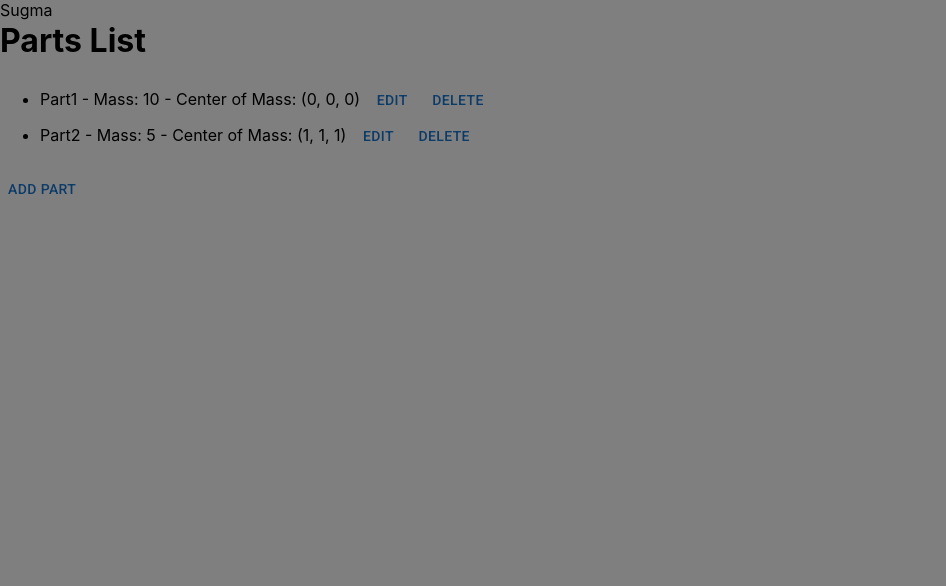
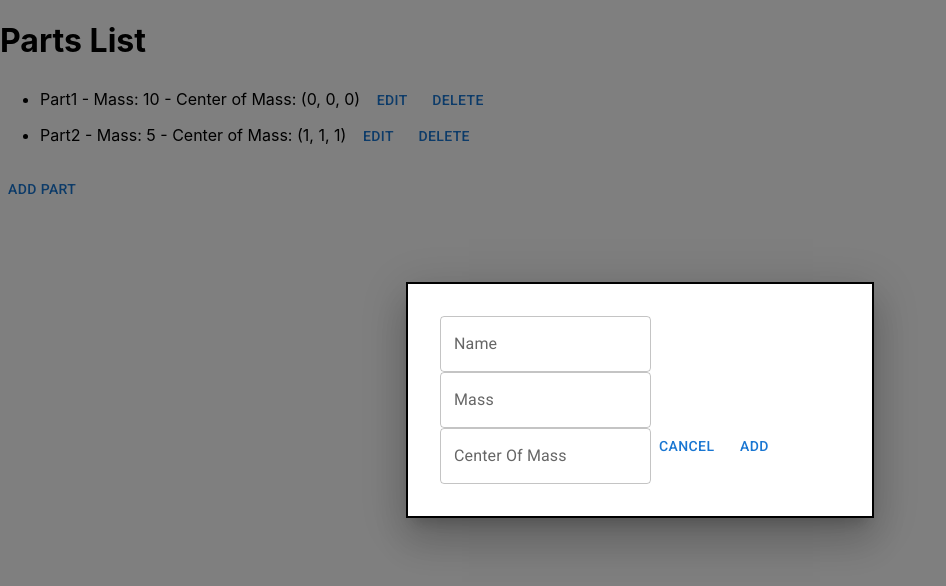
Before and after one commit to Rabadunk/BoatAssetManager, a React (Create React App) app: page / in a window 1280 px wide. Both pictures are taken after a click on the button "ADD PART". Shown: the top 586 px of the page, without its empty margins (0-946 px from the left). Built offline with nearby package versions, Linux system fonts and the light colour scheme.

Commit message:
made modal box add parts

```diff
--- a/src/components/PartsList/PartsList.js
+++ b/src/components/PartsList/PartsList.js
@@ -1,6 +1,8 @@
 import { useState } from 'react';
 import Button from '@mui/material/Button';
 import Modal from '@mui/material/Modal';
+import Box from '@mui/material/Box';
+import TextField from '@mui/material/TextField';
 import Part from '../Part.js';
 
 // Sample initial parts data
@@ -8,6 +10,18 @@ const initialParts = [
   Part({ name: 'Part1', mass: 10, centerOfMass: { x: 0, y: 0, z: 0 } }),
   Part({ name: 'Part2', mass: 5, centerOfMass: { x: 1, y: 1, z: 1 } }),
 ];
+
+const style = {
+    position: 'absolute',
+    top: '50%',
+    left: '50%',
+    transform: 'translate(-50%, -50%)',
+    width: 400,
+    bgcolor: 'background.paper',
+    border: '2px solid #000',
+    boxShadow: 24,
+    p: 4,
+  };
 
 const PartsList = () => {
   const [parts, setParts] = useState(initialParts);
@@ -56,7 +70,16 @@ const PartsList = () => {
       <Modal
         open={open}
         onClose={handleClose}>
-        <div>Sugma</div>
+        <Box sx={style}>
+            <TextField id="outlined-basic" label="Name" variant="outlined" />
+            <TextField id="outlined-basic" label="Mass" variant="outlined" />
+            <TextField id="outlined-basic" label="Center Of Mass" variant="outlined" />
+            <Button onClick={() => handleClose()}>Cancel</Button>
+            <Button onClick={() => {
+                handleClose();
+                addPart("New Part", 12, { x: 1, y: 1, z: 1 });
+            }}>Add</Button>
+        </Box>
       </Modal>
     </div>
   );
```
